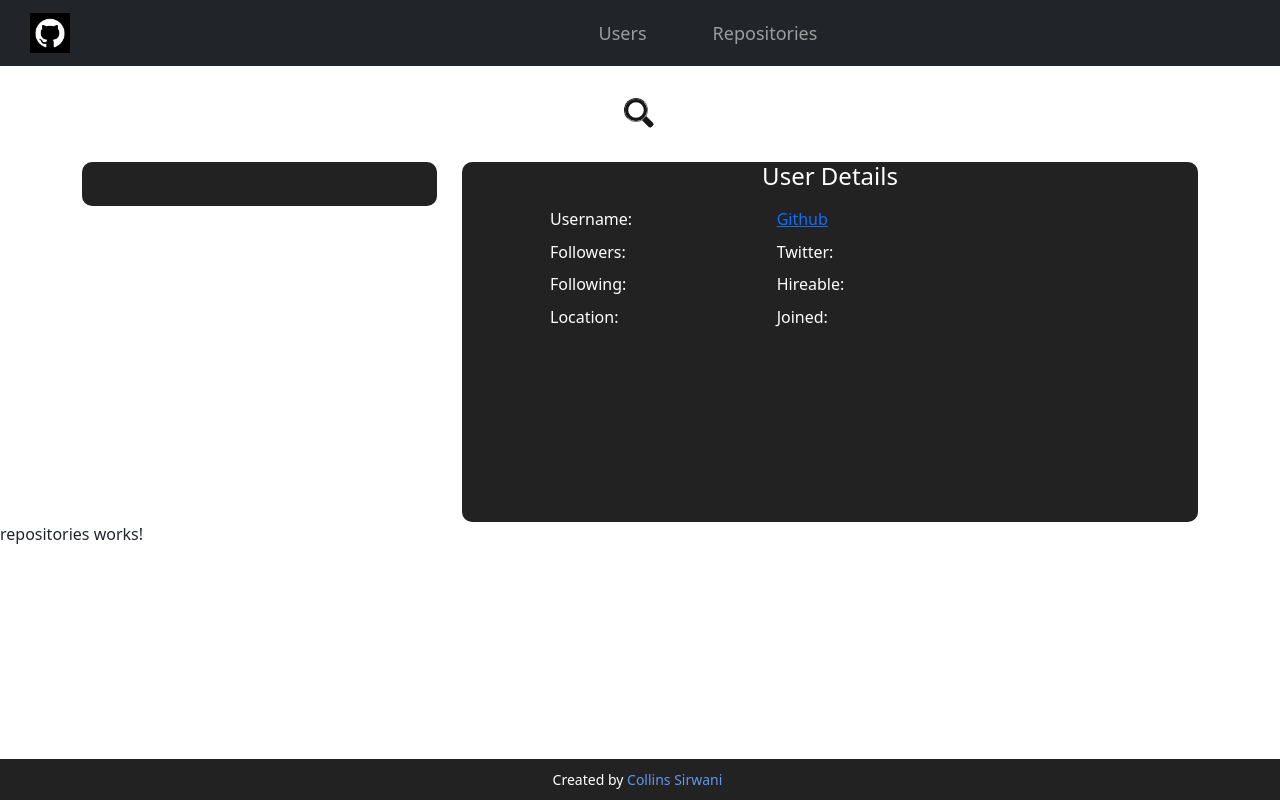
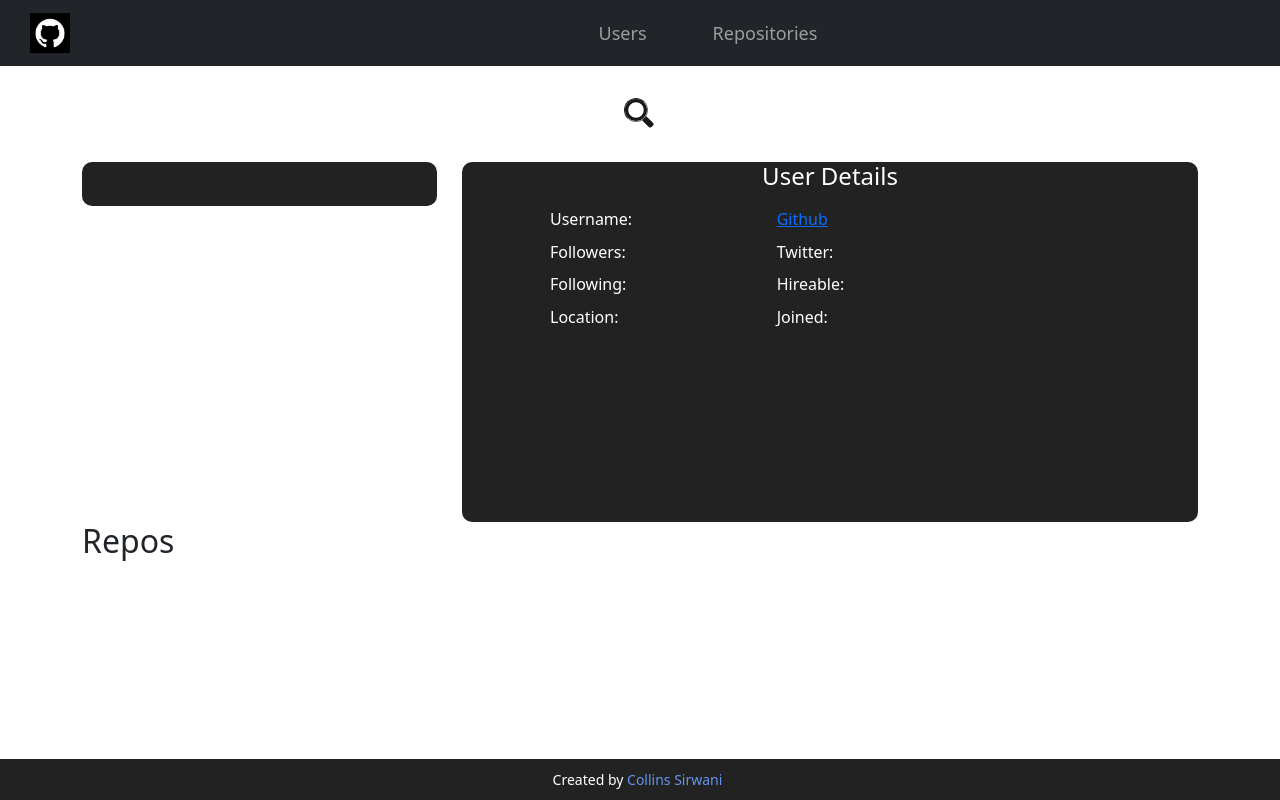
Before and after one commit to sircollo/Git-Search, an Angular app: page /repositories in a window 1280 px wide. Built offline with nearby package versions, Linux system fonts and the light colour scheme.

Commit message:
Use ngFor directive to get input data from search field

```diff
--- a/src/app/repositories/repositories.component.html
+++ b/src/app/repositories/repositories.component.html
@@ -1 +1,17 @@
-<p>repositories works!</p>
+
+<div class="container repos">
+  <h2>Repos</h2>  <div >
+
+     <div class="row" >
+       <div class="col-md-4" *ngFor="let userRepo of userRepos"  appHighlight>
+          <ul class="list-group">
+            <li class="list-group-item">
+              <a href="{{userRepo.html_url}}"><strong>{{userRepo.name}}</strong></a>
+              <p>{{userRepo.description}}</p>
+
+            </li>
+          </ul>
+       </div>
+     </div>
+  </div>
+</div>
--- a/src/app/repositories/repositories.component.ts
+++ b/src/app/repositories/repositories.component.ts
@@ -1,4 +1,5 @@
-import { Component, OnInit } from '@angular/core';
+import { Component, Input, OnInit } from '@angular/core';
+import { Repositories } from '../classes/repositories';
 
 @Component({
   selector: 'app-repositories',
@@ -8,7 +9,10 @@ import { Component, OnInit } from '@angular/core';
 export class RepositoriesComponent implements OnInit {
 
   constructor() { }
+  @Input() userRepos!:Repositories[]
+  getUser(){
 
+  }
   ngOnInit(): void {
   }
 
```
